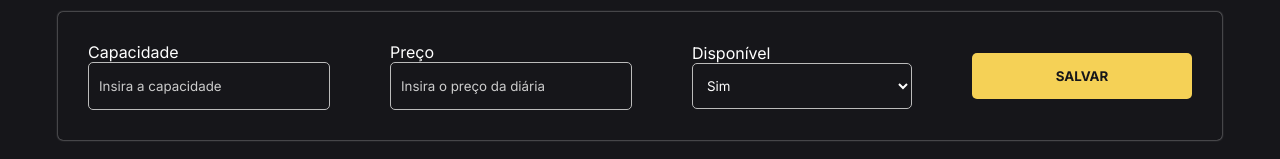
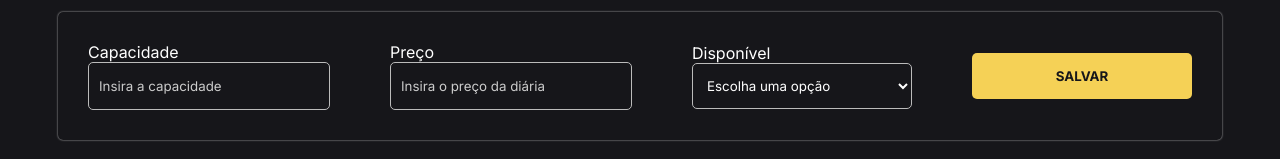
Before and after one commit to giovanamiranda03/PI-02-2023-Hotel, a React (Create React App) app: page /rooms in a window 1280 px wide. Shown: the part 143-302 px from the top of the page. Built offline with nearby package versions, Linux system fonts and the light colour scheme; no server answers.

Commit message:
corrigindo o select do quarto

```diff
--- a/src/components/Rooms/Form.js
+++ b/src/components/Rooms/Form.js
@@ -148,9 +148,11 @@ const Form = ({ getRooms, onEdit, setOnEdit }) => {
           value={selectedDisponivel}
           onChange={(e) => onQuartoChange(e.target.value)}
         >
+          <option value="" disabled hidden>Escolha uma opção</option>
           <option value="1">Sim</option>
           <option value="0">Não</option>
         </Select>
+
       </InputArea>
       <Button type="submit">SALVAR</Button>
     </FormContainer>
```
